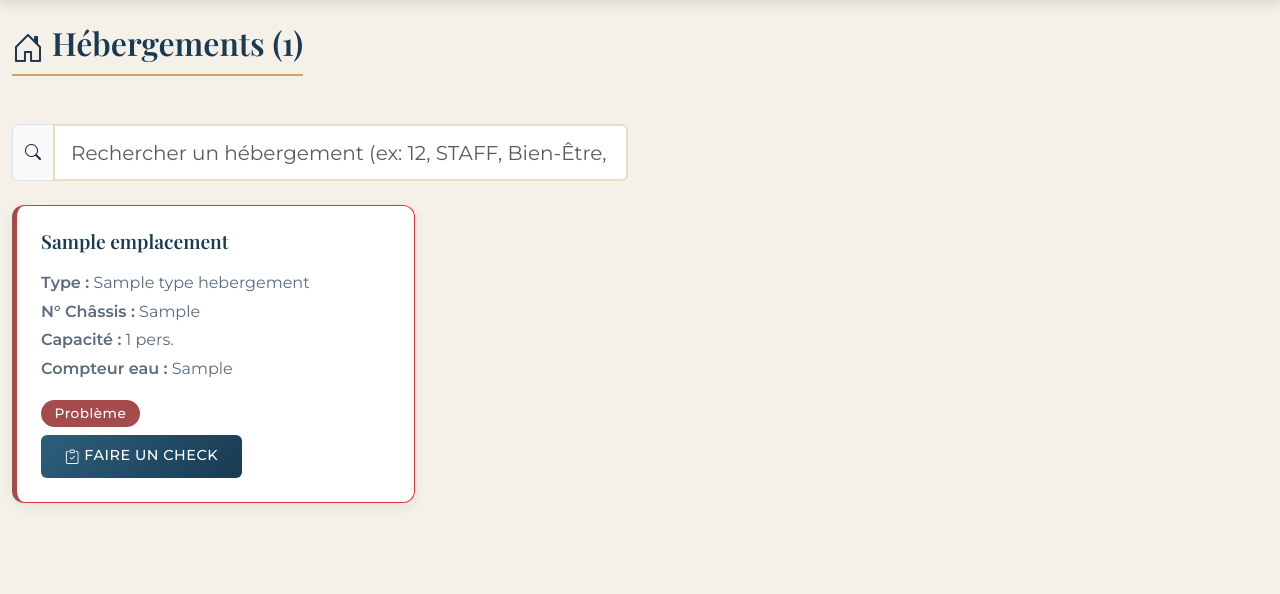
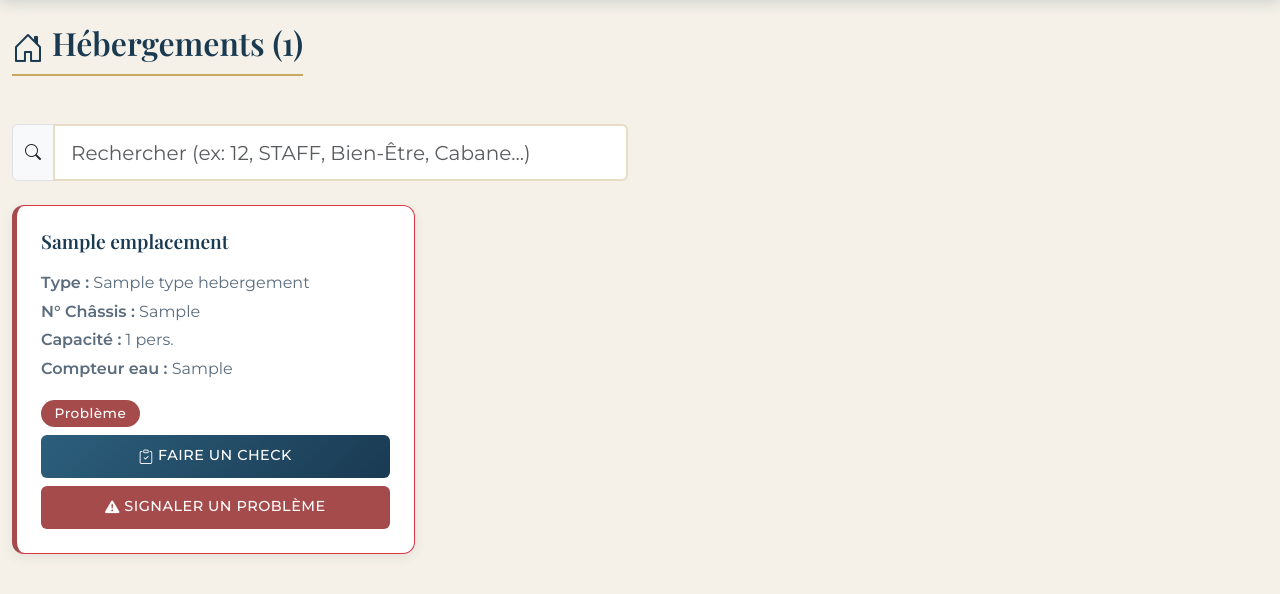
Before and after one commit to Collection-Rivage/le-phare-check, a Python web app: template templates/hebergements.html in a window 1280 px wide. Shown: the part 77-671 px from the top of the page. Run offline with Jinja, Linux system fonts and the light colour scheme; the template is opened without the code that fills it: most values are stand-ins (such as "Sample title", 1, 10 or a date in 2020).

Commit message:
Update hebergements.html

```diff
--- a/templates/hebergements.html
+++ b/templates/hebergements.html
@@ -5,7 +5,6 @@
 {% block content %}
 <div class="d-flex justify-content-between align-items-center mb-4">
     <h2><i class="bi bi-house-door"></i> Hébergements ({{ hebergements|length }})</h2>
-
     {% if current_user.role == 'admin' %}
     <button class="btn btn-primary" data-bs-toggle="modal" data-bs-target="#addModal">
         <i class="bi bi-plus-circle"></i> Ajouter
@@ -18,12 +17,12 @@
     <div class="col-md-6">
         <div class="input-group">
             <span class="input-group-text"><i class="bi bi-search"></i></span>
-            <input type="text" id="searchInput" class="form-control form-control-lg" placeholder="Rechercher un hébergement (ex: 12, STAFF, Bien-Être, Cabane...)">
+            <input type="text" id="searchInput" class="form-control form-control-lg" placeholder="Rechercher (ex: 12, STAFF, Bien-Être, Cabane...)">
         </div>
     </div>
 </div>
 
-<!-- Liste des hébergements -->
+<!-- Liste -->
 <div class="row" id="hebergementsContainer">
     {% for heb in hebergements %}
     <div class="col-md-4 mb-3 hebergement-item" data-emplacement="{{ heb.emplacement }}" data-type="{{ heb.type_hebergement.nom }}">
@@ -47,23 +46,26 @@
                     {% endif %}
                 </div>
 
+                <div class="d-grid gap-2">
                     <a href="{{ url_for('check', hebergement_id=heb.id) }}" class="btn btn-primary btn-sm">
                         <i class="bi bi-clipboard-check"></i> Faire un check
                     </a>
+                    <a href="{{ url_for('signaler_incident', hebergement_id=heb.id) }}" class="btn btn-danger btn-sm">
+                        <i class="bi bi-exclamation-triangle-fill"></i> Signaler un problème
+                    </a>
+                </div>
 
                 {% if current_user.role == 'admin' %}
+                <div class="mt-2">
                     <button class="btn btn-warning btn-sm" data-bs-toggle="modal" data-bs-target="#editModal{{ heb.id }}">
                         <i class="bi bi-pencil"></i>
                     </button>
-                {% if heb.checks|length == 0 %}
-                <a href="{{ url_for('delete_hebergement', id=heb.id) }}" class="btn btn-danger btn-sm" onclick="return confirm('Supprimer cet hébergement ?')">
+                    {% if heb.checks|length == 0 and heb.incidents|length == 0 %}
+                    <a href="{{ url_for('delete_hebergement', id=heb.id) }}" class="btn btn-danger btn-sm" onclick="return confirm('Supprimer ?')">
                         <i class="bi bi-trash"></i>
                     </a>
-                {% else %}
-                <button class="btn btn-danger btn-sm" disabled title="Des checks existent">
-                    <i class="bi bi-trash"></i>
-                </button>
                     {% endif %}
+                </div>
                 {% endif %}
             </div>
         </div>
@@ -71,42 +73,30 @@
     {% endfor %}
 </div>
 
-<!-- Message quand aucun résultat -->
 <div id="noResults" class="text-center mt-5" style="display: none;">
     <i class="bi bi-search" style="font-size: 4rem; color: #ccc;"></i>
-    <h4 class="mt-3 text-muted">Aucun hébergement trouvé</h4>
-    <p class="text-muted">Essaie avec un autre terme</p>
+    <h4 class="mt-3 text-muted">Aucun résultat</h4>
 </div>
 
 <script>
-// Recherche en temps réel
 document.getElementById('searchInput').addEventListener('input', function(e) {
-    const searchTerm = e.target.value.toLowerCase().trim();
+    const term = e.target.value.toLowerCase().trim();
     const items = document.querySelectorAll('.hebergement-item');
-    let visibleCount = 0;
-
+    let visible = 0;
     items.forEach(item => {
-        const emplacement = item.dataset.emplacement.toLowerCase();
-        const type = item.dataset.type.toLowerCase();
-
-        if (emplacement.includes(searchTerm) || type.includes(searchTerm)) {
+        const text = (item.dataset.emplacement + ' ' + item.dataset.type).toLowerCase();
+        if (text.includes(term)) {
             item.style.display = '';
-            visibleCount++;
+            visible++;
         } else {
             item.style.display = 'none';
         }
     });
-
-    // Afficher/masquer le message "aucun résultat"
-    document.getElementById('noResults').style.display = visibleCount === 0 ? 'block' : 'none';
+    document.getElementById('noResults').style.display = visible === 0 ? 'block' : 'none';
 });
 </script>
 
-<!-- Modals d'édition et d'ajout (reste identique) -->
-<!-- (Je te les redonne si tu veux, mais ils sont déjà bons) -->
-
 {% if current_user.role == 'admin' %}
-<!-- Modal ajout et édition (inchangés) -->
-<!-- Tu peux garder ceux que tu avais déjà -->
+<!-- Modals ajout/édition (inchangés) -->
 {% endif %}
 {% endblock %}
```
Lines whose indentation alone changed are shown as unchanged.
